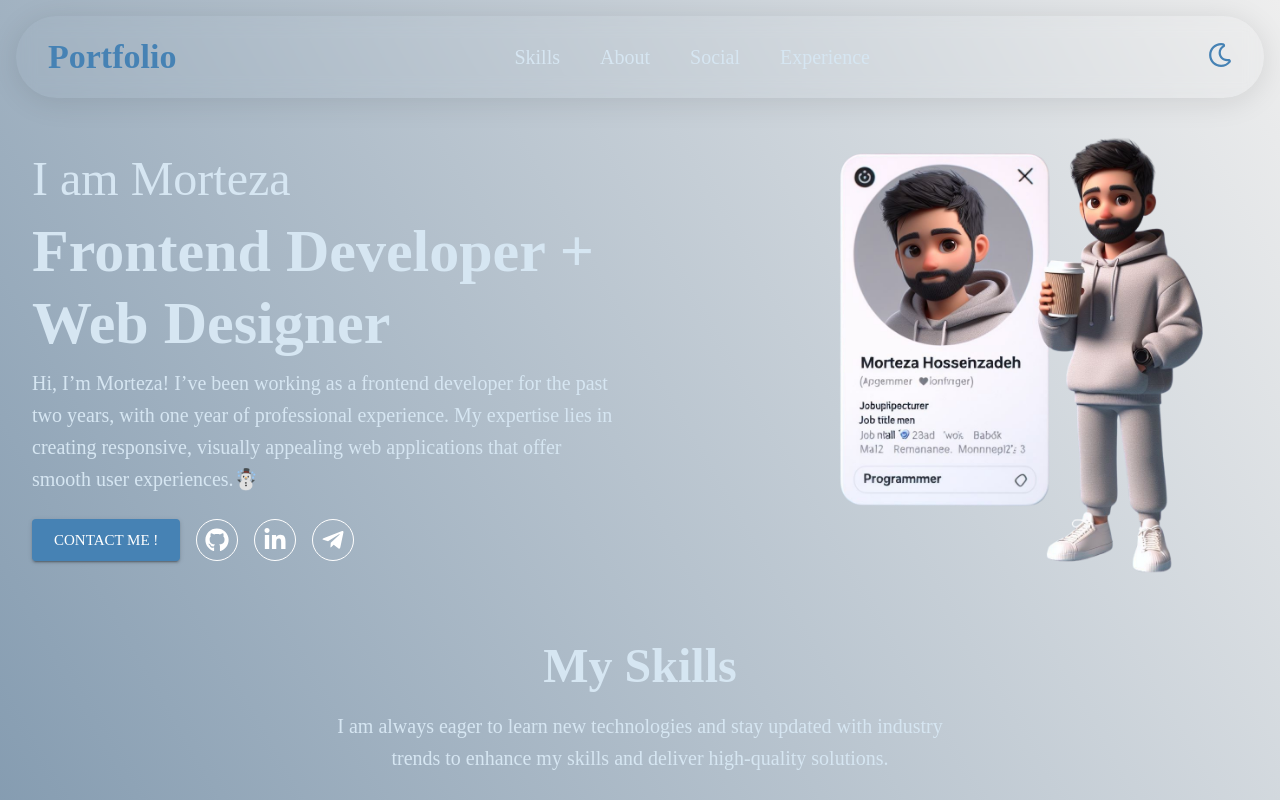
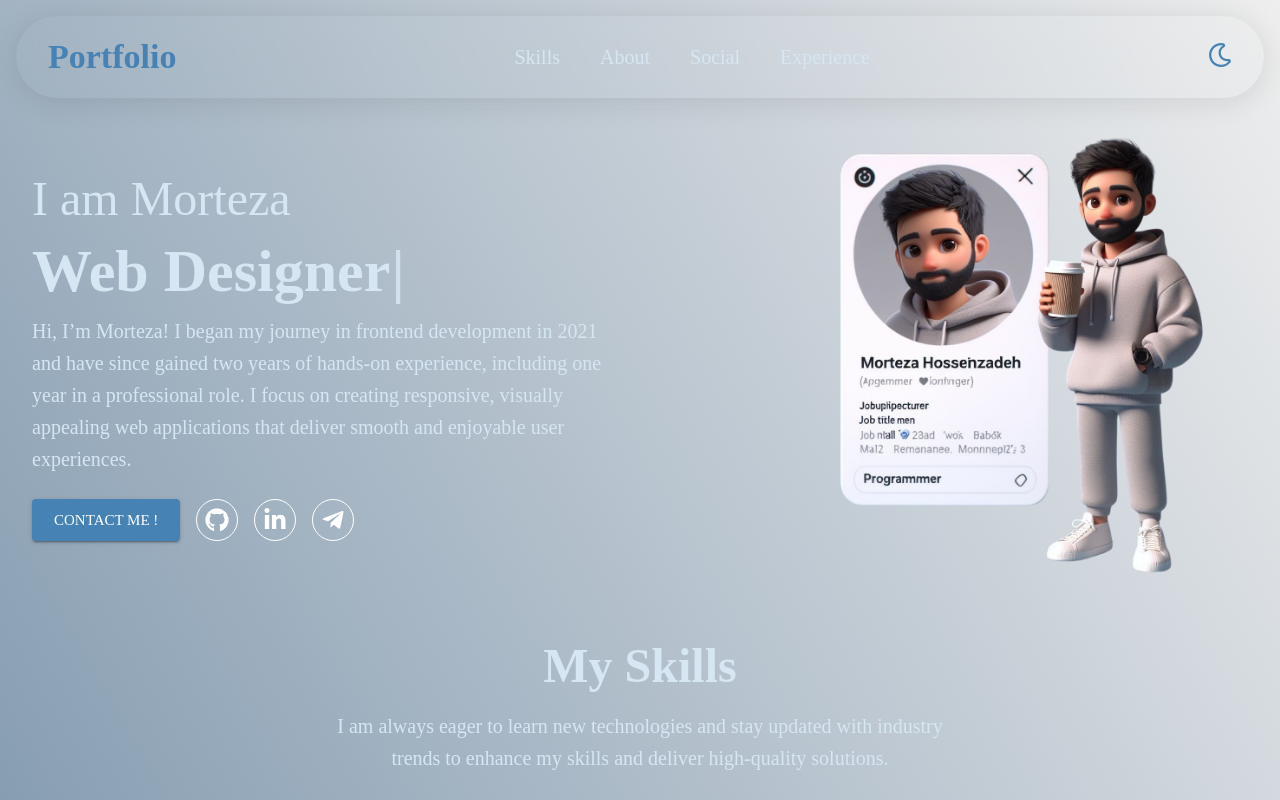
Before and after one commit to Morteza-Hoseinzadeh/personal-portfolio, a React (Create React App) app: page / in a window 1280 px wide. Shown: the top 800 px of the page. Built offline with nearby package versions, Linux system fonts and the light colour scheme; a web font is replaced by a local one.

Commit message:
Fix issue's

```diff
--- a/src/components/hero-section/components/titleSection.jsx
+++ b/src/components/hero-section/components/titleSection.jsx
@@ -5,6 +5,7 @@ import CustomTypography from '../../custom/typography/index';
 import { Box, Button, IconButton } from '@mui/material';
 // Icon Array
 import { icon_properties } from '../../../utils/data/data';
+import TypewriterComponent from 'typewriter-effect';
 
 export default function TitleSection({ theme }) {
   return (
@@ -15,18 +16,16 @@ export default function TitleSection({ theme }) {
             I am Morteza
           </CustomTypography>
         </Box>
+
         <Box my={1}>
-          <CustomTypography theme={theme} variant='h2' fontWeight={'bold'}>
-            Frontend Developer +
-          </CustomTypography>
-          <CustomTypography theme={theme} variant='h2' fontWeight={'bold'}>
-            Web Designer
+          <CustomTypography theme={theme} variant='h2' fontWeight='bold'>
+            <TypewriterComponent options={{ strings: ['Frontend Developer', 'Web Designer'], autoStart: true, loop: true, delay: 75, deleteSpeed: 50 }} />
           </CustomTypography>
         </Box>
+
         <Box my={1}>
           <CustomTypography theme={theme} variant='h6'>
-            Hi, I’m Morteza! I’ve been working as a frontend developer for the past two years, with one year of professional experience. My expertise
-            lies in creating responsive, visually appealing web applications that offer smooth user experiences.☃️
+            Hi, I’m Morteza! I began my journey in frontend development in 2021 and have since gained two years of hands-on experience, including one year in a professional role. I focus on creating responsive, visually appealing web applications that deliver smooth and enjoyable user experiences.
           </CustomTypography>
         </Box>
       </Box>
@@ -35,6 +34,7 @@ export default function TitleSection({ theme }) {
         <Button variant='contained' size='large' sx={{ backgroundColor: theme.palette.primary.dark }}>
           Contact Me !
         </Button>
+
         {icon_properties(theme)?.map((item, index) => (
           <IconButton key={index} component='a' href={item.url} target='_blank' rel='noopener noreferrer' sx={{ border: '1px solid #fff' }}>
             {React.cloneElement(item.icon, { size: item.fontSize, color: item.color })}
--- a/src/components/skills/index.jsx
+++ b/src/components/skills/index.jsx
@@ -1,6 +1,5 @@
 import React from 'react';
 // MUI imports
-import Grid from '@mui/material/Grid2';
 import Box from '@mui/material/Box';
 import { useMediaQuery } from '@mui/material';
 // Custom components
@@ -19,9 +18,7 @@ export default function Skills({ theme, darkMode }) {
           My Skills
         </CustomTypography>
         <Box width={matchMdDown ? '100%' : '50%'} marginTop={2}>
-          <CustomTypography theme={theme}>
-            I am always eager to learn new technologies and stay updated with industry trends to enhance my skills and deliver high-quality solutions.
-          </CustomTypography>
+          <CustomTypography theme={theme}>I am always eager to learn new technologies and stay updated with industry trends to enhance my skills and deliver high-quality solutions.</CustomTypography>
         </Box>
       </Box>
       <SkillCard darkMode={darkMode} theme={theme} />
--- a/src/components/social/index.jsx
+++ b/src/components/social/index.jsx
@@ -1,6 +1,6 @@
 import React from 'react';
 // MUI Imports
-import { Box, Grid2, Link } from '@mui/material';
+import { Box, Link } from '@mui/material';
 // Custom components
 import CustomTypography from '../custom/typography/index';
 // Dataes
```
Also changed, not shown: server.js (added, +19 -0 lines), src/utils/assets/icons/zustand.png.
